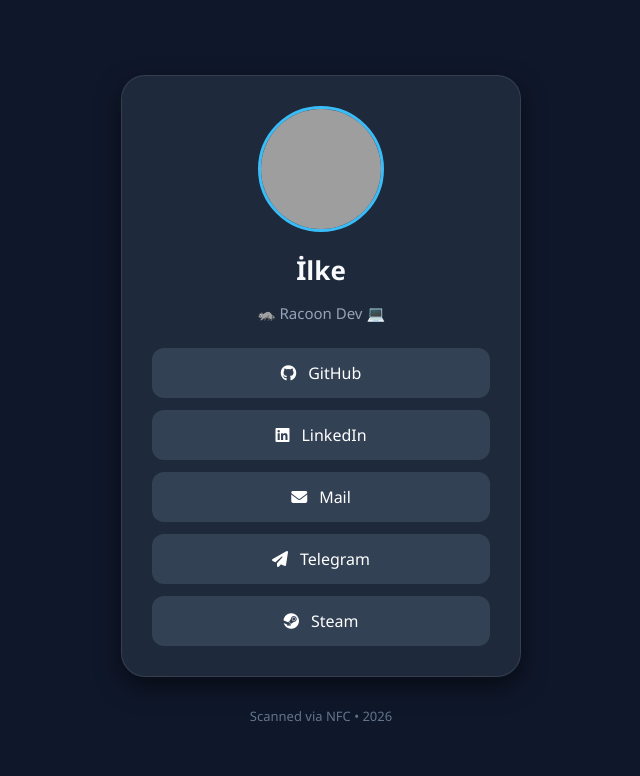
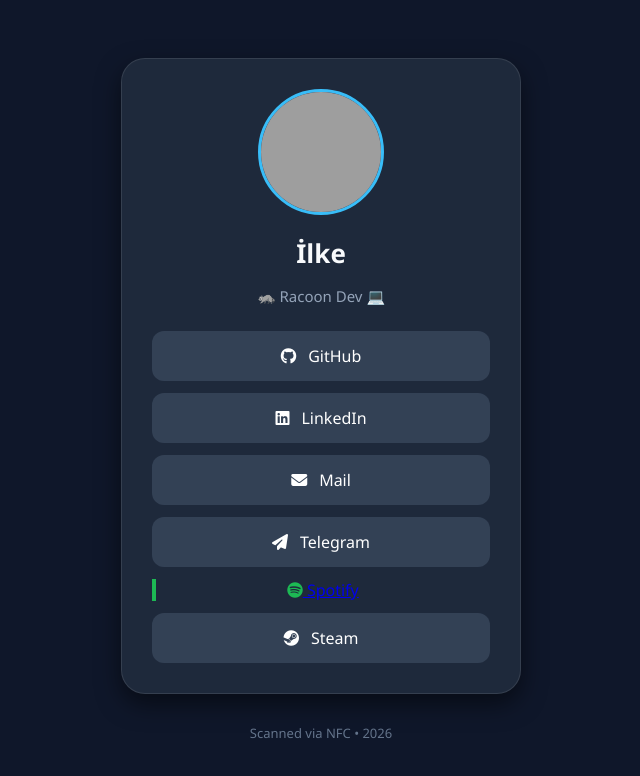
Before and after one commit to ilkeDenizz/ilkedenizz.github.io, a plain HTML site: page index.html in a window 1280 px wide. Shown: the whole page, without its empty margins (319-959 px from the left). Drawn offline with Linux system fonts and the light colour scheme; grey boxes are pictures that could not be loaded.

Commit message:
Update index.html

```diff
--- a/index.html
+++ b/index.html
@@ -105,6 +105,9 @@
             </a>
             <a href="https://t.me/rownhy" target="_blank" class="link-item">
                 <i class="fas fa-paper-plane"></i> Telegram
+             </a>
+            <a href="https://open.spotify.com/user/5y6ef5b1v16zmuh9768m4dvl8?si=f1b36e6c5018408a" class="link-btn" style="border-left: 4px solid #1DB954;">
+                <i class="fab fa-spotify" style="color: #1DB954;"></i> Spotify
             </a>
             <a href="https://steamcommunity.com/profiles/76561199477834527/" target="_blank" class="link-item">
                 <i class="fab fa-steam"></i> Steam
```
